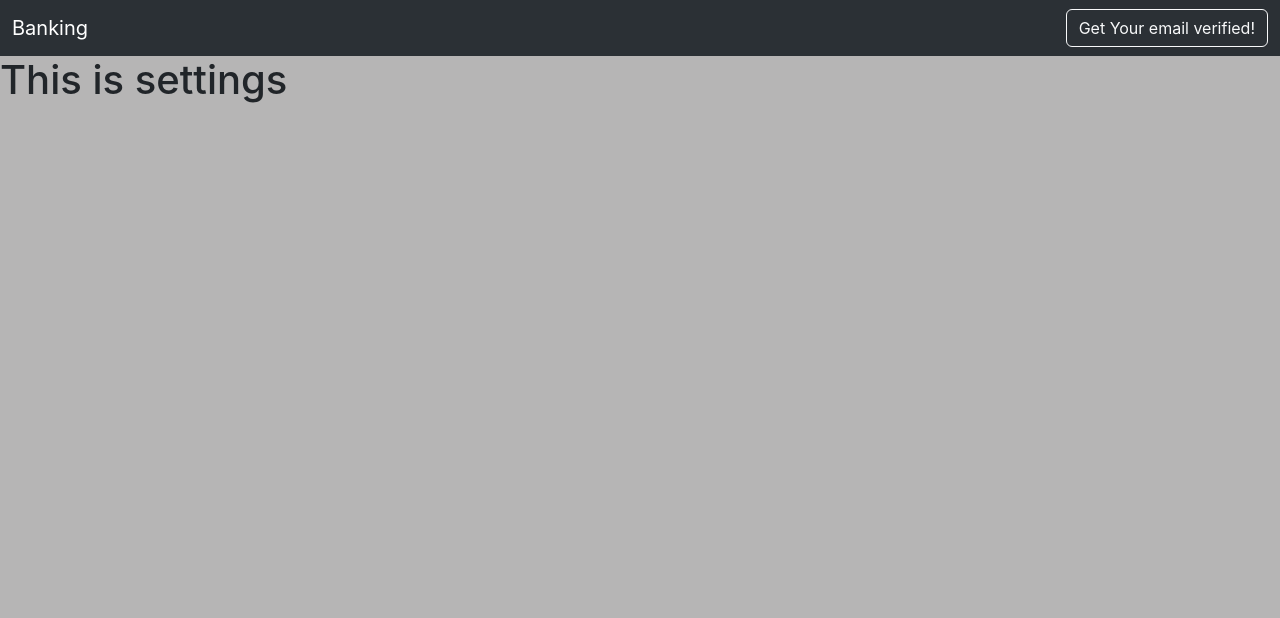
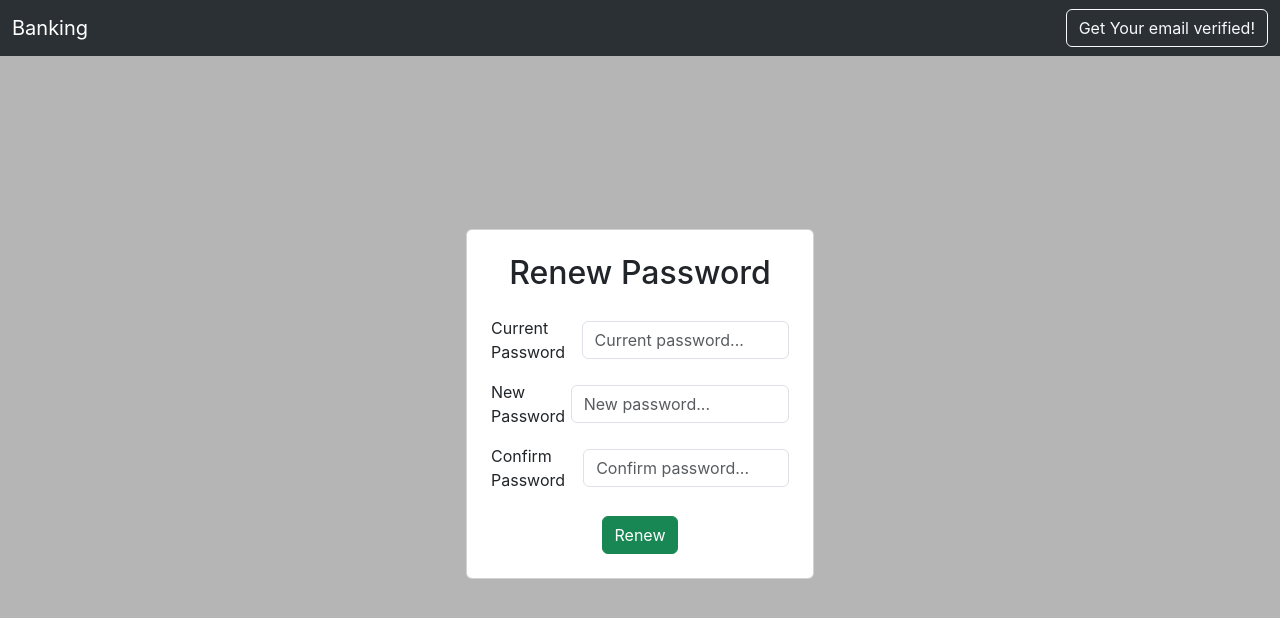
Before and after one commit to tusharx0809/react-apps, a React (Create React App) app in the folder banking_website/: page /settings in a window 1280 px wide. Shown: the top 618 px of the page. Built offline with nearby package versions, Linux system fonts and the light colour scheme.

Commit message:
fixed: type fixed on backend

```diff
--- a/banking_website/src/components/Emailverification.js
+++ b/banking_website/src/components/Emailverification.js
@@ -1,38 +1,40 @@
-import React, { useState, useContext } from 'react'
-import { useNavigate } from 'react-router-dom';
+import React, { useState, useContext } from "react";
+import { useNavigate } from "react-router-dom";
 import profileContext from "../context/Profile/ProfileContext";
 
 const Emailverification = () => {
   const [otp, setOtp] = useState("");
-    const handleChange = (e) =>{
+  const handleChange = (e) => {
     setOtp(e.target.value);
-    }
+  };
   const { alert, showAlert } = useContext(profileContext);
   const navigate = useNavigate();
-    const verifyOTP = async (e) =>{
+  const verifyOTP = async (e) => {
     e.preventDefault();
-        const response = await fetch('http://localhost:5050/api/auth/verifyEmail/',{
-            method:'PUT',
-            headers:{
-                "Content-Type":"application/json",
-                "email":localStorage.getItem("email")
+    const response = await fetch(
+      "http://localhost:5050/api/auth/verifyEmail/",
+      {
+        method: "PUT",
+        headers: {
+          "Content-Type": "application/json",
+          email: localStorage.getItem("email"),
         },
         body: JSON.stringify({
-                "otp":otp
+          otp: otp,
         }),
-        });
+      }
+    );
     const json = await response.json();
-        if(json.success){
+    if (json.success) {
       navigate("/login");
       localStorage.removeItem("email");
-            showAlert(json.message,"success");
-        }else{
-            showAlert(json.error,"danger");
+      showAlert(json.message, "success");
+    } else {
+      showAlert(json.error, "danger");
     }
-    }
+  };
 
   return (
-    <div>
     <div>
       <div
         className="container d-flex align-items-center justify-content-center"
@@ -82,7 +84,6 @@ const Emailverification = () => {
               />
             </div>
 
-
             <div className="d-flex justify-content-around">
               <button className="btn btn-success mt-2">Verify</button>
             </div>
@@ -90,8 +91,7 @@ const Emailverification = () => {
         </div>
       </div>
     </div>
-    </div>
-  )
-}
+  );
+};
 
-export default Emailverification
+export default Emailverification;
--- a/banking_website/src/components/Settings.js
+++ b/banking_website/src/components/Settings.js
@@ -1,11 +1,125 @@
-import React from 'react'
+import React, { useContext, useState } from 'react'
+import profileContext from '../context/Profile/ProfileContext'
 
 const Settings = () => {
+  const { user, alert, showAlert } = useContext(profileContext);
+  const [passwords, setPasswords] = useState({
+    curpassword:"",
+    password:"",
+    cpassword:"",
+  })
+  const handleChange = (e) => {
+    setPasswords({...passwords, [e.target.name]:e.target.value});
+  }
+
+  const renewPassword = async (e) => {
+    e.preventDefault();
+    if(passwords.password !== passwords.cpassword){
+      showAlert("Passwords must be same in New password and Confirm password!","danger");
+      return;
+    }
+
+    const response = await fetch('http://localhost:5050/api/settings/renewpassword',{
+      method:'PUT',
+      headers:{
+        "Content-Type":"application/json",
+        "authToken":localStorage.getItem("token"),
+      },
+      body:JSON.stringify({
+        curpassword: passwords.curpassword,
+        password: passwords.password,
+      })
+    })
+    const json = await response.json();
+    if(json.success){
+      showAlert(json.message,"success");
+    }else{
+      showAlert(json.error,"danger");
+    }
+  }
+
   return (
     <div>
-      <h1>This is settings</h1>
+      <div className="container d-flex align-items-center justify-content-center" style={{ minHeight: "90vh" }}>
+        <div className="row w-100 justify-content-center">
+          {/* Display alert if exists */}
+          {alert && alert.message && alert.type && (
+            <div
+              className={`alert ${
+                alert.type === "success"
+                  ? "alert-primary"
+                  : alert.type === "danger"
+                  ? "alert-danger"
+                  : ""
+              }`}
+              style={{
+                position: "fixed",
+                top: "70px",
+                left: "50%",
+                transform: "translateX(-50%)",
+                zIndex: 10,
+                width: "600px",
+                padding: "10px",
+                textAlign: "center",
+              }}
+            >
+              {alert.message}
+            </div>
+          )}
+
+          <div className="col-sm-12 col-md-6 col-lg-4 mb-4">
+            {/* First Card */}
+            <div className="card p-4">
+              <form onSubmit={renewPassword}>
+                <h2 className="text-center mb-4">Renew Password</h2>
+                <div className="d-flex align-items-center justify-content-center mb-3">
+                  Current Password
+                  <input
+                    type="password"
+                    className="form-control"
+                    id="curpassword"
+                    name="curpassword"
+                    value={passwords.curpassword}
+                    onChange={handleChange}
+                    placeholder="Current password..."
+                  />
+                </div>
+                <div className="d-flex align-items-center justify-content-center mb-3">
+                  New Password
+                  <input
+                    type="password"
+                    className="form-control"
+                    id="password"
+                    name="password"
+                    value={passwords.password}
+                    onChange={handleChange}
+                    placeholder="New password..."
+                  />
+                </div>
+                <div className="d-flex align-items-center justify-content-center mb-3">
+                  Confirm Password
+                  <input
+                    type="password"
+                    className="form-control"
+                    id="cpasssword"
+                    name="cpassword"
+                    value={passwords.cpassword}
+                    onChange={handleChange}
+                    placeholder="Confirm password..."
+                  />
+                </div>
+
+                <div className="d-flex justify-content-around">
+                  <button className="btn btn-success mt-2">Renew</button>
+                </div>
+              </form>
+            </div>
+          </div>
+
+        </div>
+      </div>
     </div>
   )
 }
 
-export default Settings
+export default Settings;
```
Also changed, not shown: 1 other file (tests, documents, lock files or other folders). Lines whose indentation alone changed are shown as unchanged.
